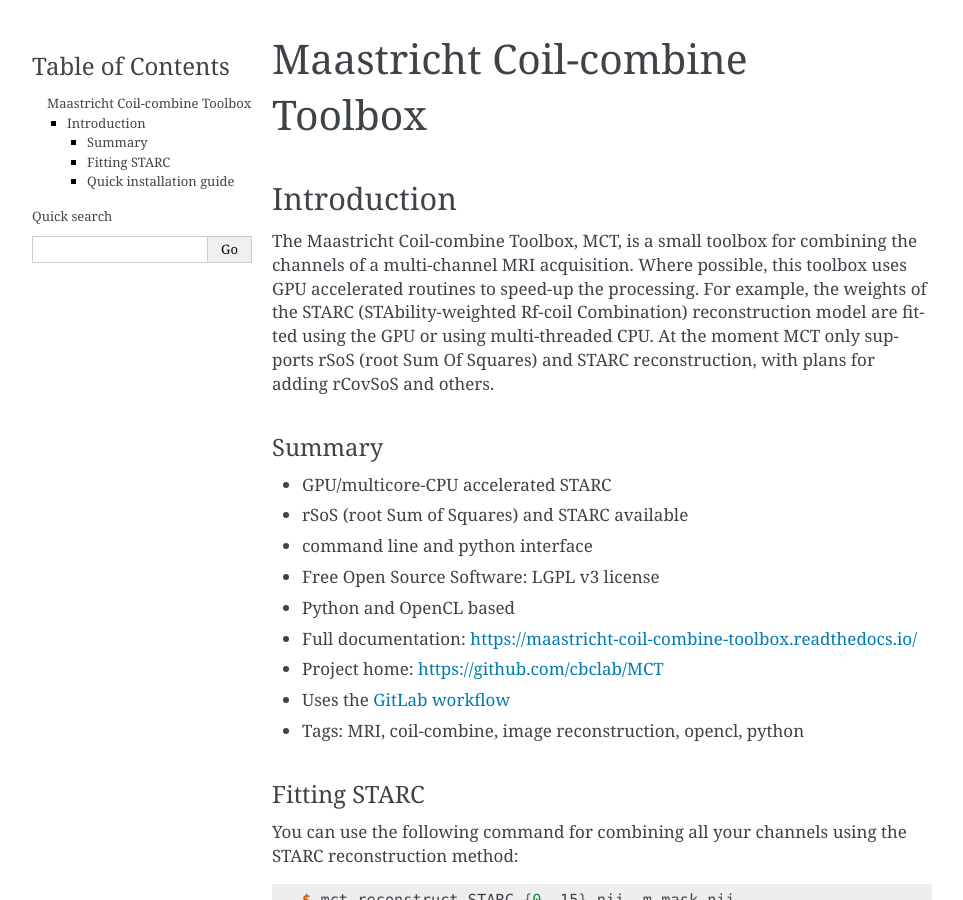
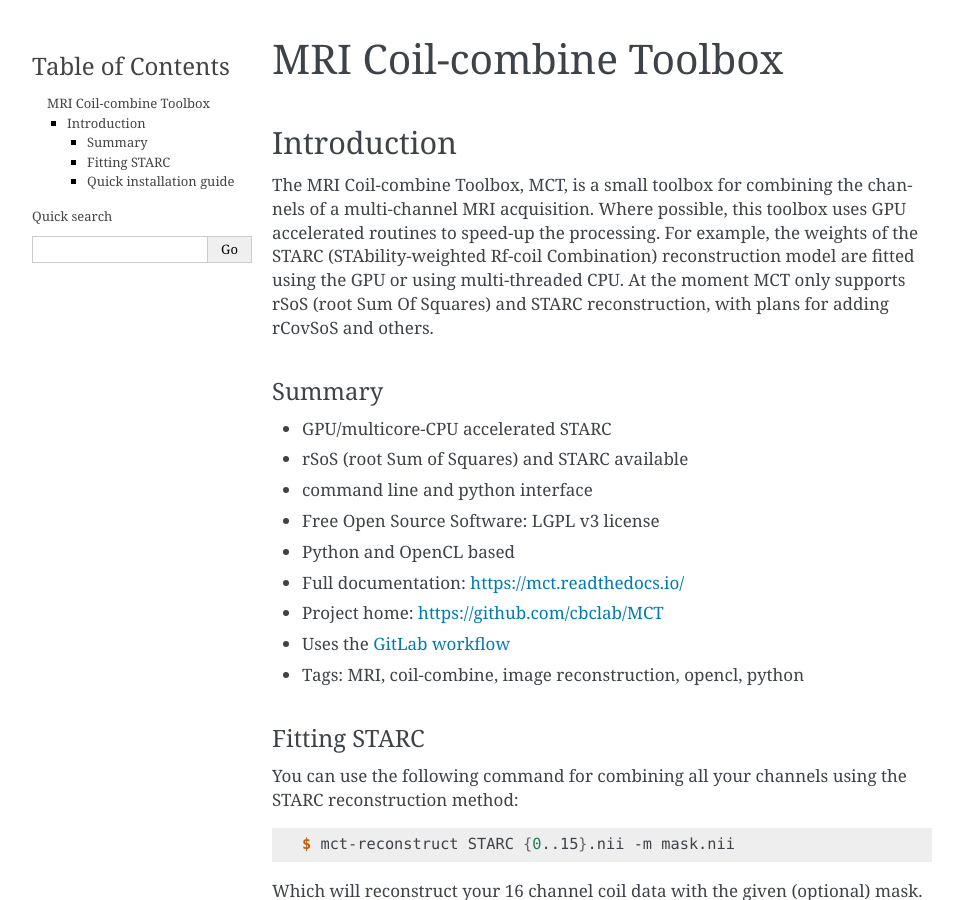
Before and after one commit to robbert-harms/MCT, a Sphinx documentation site: the page built from docs/index.rst, in a window 1280 px wide and 900 px high. Shown: the whole window, without its empty margins (148-1111 px from the left). Built offline with Sphinx 7.4.7, drawn with Linux system fonts in a browser that asks for light colours.

Commit message:
Project rename

```diff
--- a/README.rst
+++ b/README.rst
@@ -1,7 +1,7 @@
-###############################
-Maastricht Coil-combine Toolbox
-###############################
-The Maastricht Coil-combine Toolbox, MCT, is a small toolbox for combining the channels of a multi-channel MRI acquisition.
+########################
+MRI Coil-combine Toolbox
+########################
+The MRI Coil-combine Toolbox, MCT, is a small toolbox for combining the channels of a multi-channel MRI acquisition.
 Where possible, this toolbox uses GPU accelerated routines to speed-up the processing.
 For example, the weights of the STARC (STAbility-weighted Rf-coil Combination) reconstruction model are fitted using the GPU or using multi-threaded CPU.
 At the moment MCT only supports rSoS (root Sum Of Squares) and STARC reconstruction, with plans for adding rCovSoS and others.
@@ -15,7 +15,7 @@ Summary
 * command line and python interface
 * Free Open Source Software: LGPL v3 license
 * Python and OpenCL based
-* Full documentation: https://maastricht-coil-combine-toolbox.readthedocs.io/
+* Full documentation: https://mct.readthedocs.io/
 * Project home: https://github.com/cbclab/MCT
 * Uses the `GitLab workflow <https://docs.gitlab.com/ee/workflow/gitlab_flow.html>`_
 * Tags: MRI, coil-combine, image reconstruction, opencl, python
--- a/docs/conf.py
+++ b/docs/conf.py
@@ -219,7 +219,7 @@ html_theme = 'alabaster'
 # documentation.
 html_theme_options = {
     'show_powered_by': False,
-    'description': "Maastricht Coil-combine Toolbox",
+    'description': "MRI Coil-combine Toolbox",
     'logo_name': True,
     'sidebar_collapse': True,
     'fixed_sidebar': False,
@@ -352,7 +352,7 @@ latex_elements = {
 # [howto/manual]).
 latex_documents = [
     ('index', 'mct.tex',
-     u'Maastricht Coil-combine Toolbox',
+     u'MRI Coil-combine Toolbox',
      u'Robbert Harms', 'manual'),
 ]
 
@@ -398,7 +398,7 @@ man_pages = [
 #  dir menu entry, description, category)
 texinfo_documents = [
     ('index', 'mct',
-     u'Maastricht Coil-combine Toolbox',
+     u'MRI Coil-combine Toolbox',
      u'Robbert Harms',
      'mct',
      'One line description of project.',
--- a/docs/developers.rst
+++ b/docs/developers.rst
@@ -1,7 +1,7 @@
 ##########
 Developers
 ##########
-The Maastricht Diffusion Toolbox is a coil-combine meant for MRI reconstruction.
+The MRI Coil-combine Toolbox is a coil-combine toolbox meant for MRI reconstruction.
 Software development by Robbert Harms, under the (Phd) supervision of Alard Roebroeck, at Maastricht University.
 
 List of contributors:
--- a/docs/index.rst
+++ b/docs/index.rst
@@ -1,6 +1,6 @@
-%%%%%%%%%%%%%%%%%%%%%%%%%%%%%%%%
-Maastricht Coil-combine Toolbox
-%%%%%%%%%%%%%%%%%%%%%%%%%%%%%%%%
+%%%%%%%%%%%%%%%%%%%%%%%%
+MRI Coil-combine Toolbox
+%%%%%%%%%%%%%%%%%%%%%%%%
 
 ############
 Introduction
--- a/docs/index_latex.rst
+++ b/docs/index_latex.rst
@@ -1,6 +1,6 @@
-%%%%%%%%%%%%%%%%%%%%%%%%%%%%%%%%
-Maastricht Coil-combine Toolbox
-%%%%%%%%%%%%%%%%%%%%%%%%%%%%%%%%
+%%%%%%%%%%%%%%%%%%%%%%%%
+MRI Coil-combine Toolbox
+%%%%%%%%%%%%%%%%%%%%%%%%
 
 
 .. toctree::
--- a/docs/index_man.rst
+++ b/docs/index_man.rst
@@ -1,6 +1,6 @@
-%%%%%%%%%%%%%%%%%%%%%%%%%%%%%%%%
-Maastricht Coil-combine Toolbox
-%%%%%%%%%%%%%%%%%%%%%%%%%%%%%%%%
+%%%%%%%%%%%%%%%%%%%%%%%%
+MRI Coil-combine Toolbox
+%%%%%%%%%%%%%%%%%%%%%%%%
 
 
 .. toctree::
--- a/setup.py
+++ b/setup.py
@@ -28,7 +28,7 @@ requirements_tests = load_requirements('requirements_tests.txt')
 long_description = readme
 if sys.argv and len(sys.argv) > 3 and sys.argv[2] == 'debianize':
     long_description = dedent("""
-        The Maastricht Coil-combine Toolbox
+        The MRI Coil-combine Toolbox
     """).lstrip()
 
 def load_entry_points():
@@ -56,7 +56,7 @@ def load_entry_points():
 info_dict = dict(
     name='mct',
     version=ver_dic["VERSION"],
-    description='The Maastricht Coil-combine Toolbox',
+    description='The MRI Coil-combine Toolbox',
     long_description=long_description,
     author="Robbert Harms",
     author_email="robbert.harms@maastrichtuniversity.nl",
```
Also changed, not shown: 2 other files.
